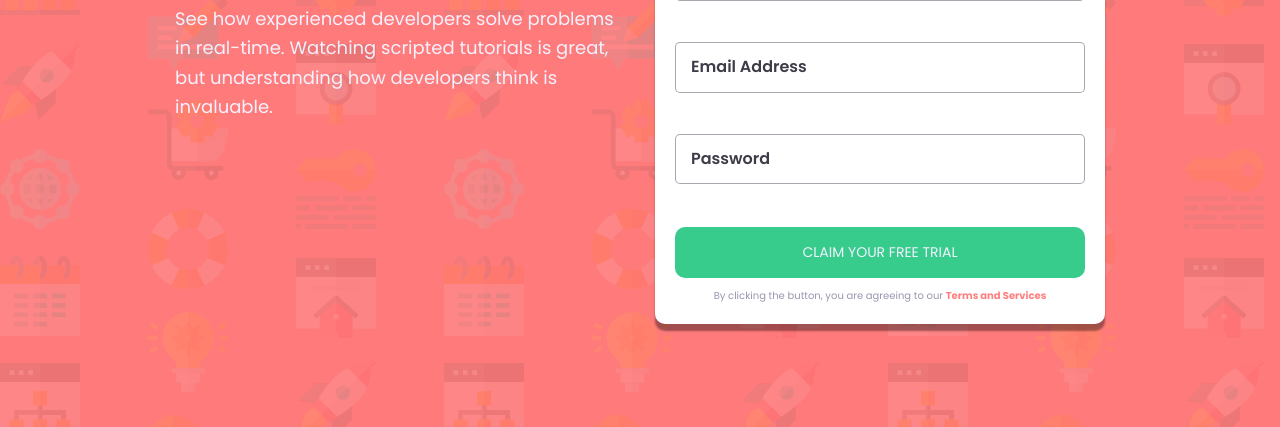
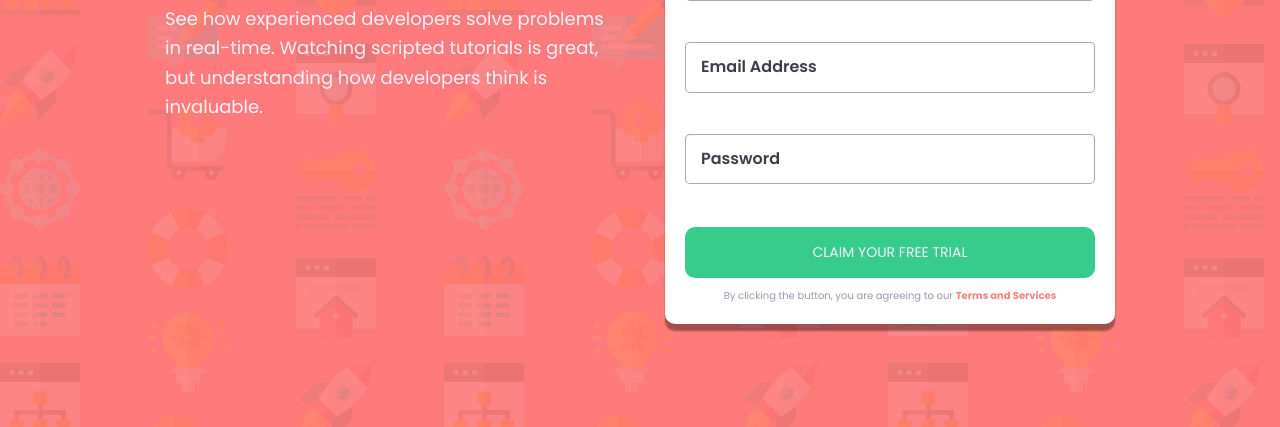
Before and after one commit to shakthi2003gh/intro-component-with-signup-form-master, a plain HTML site: page index.html in a window 1280 px wide. Shown: the part 373-800 px from the top of the page. Drawn offline with Linux system fonts and the light colour scheme.

Commit message:
update styles.css

```diff
--- a/styles/styles.css
+++ b/styles/styles.css
@@ -155,7 +155,7 @@ main {
 
   main {
     grid-template-columns: repeat(2, 1fr);
-    gap: 3rem;
+    gap: 5rem;
   }
 
   h1 {
```
